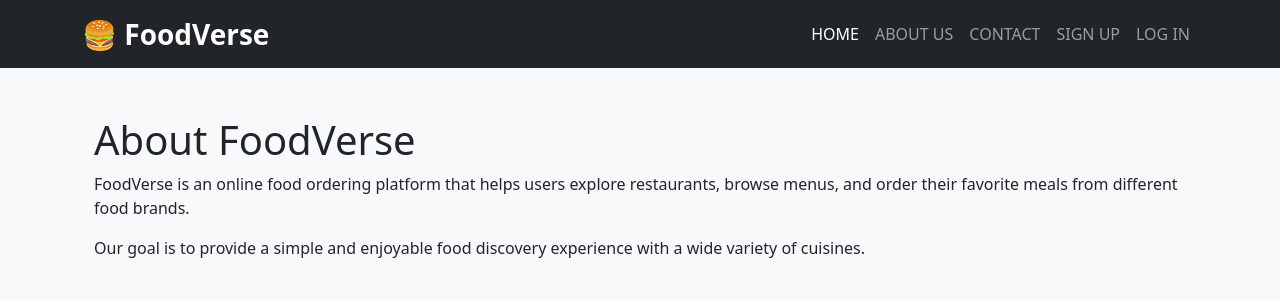
After one commit to patil-vaishnavii/FoodVerse-Food-Ordering-WebApp, a Django app: page /about/ in a window 1280 px wide. The commit adds this page. Shown: the top 300 px of the page. Run offline with Django 5.2, Linux system fonts and the light colour scheme.

Commit message:
added contact and about us page

```diff
--- a/backend/FoodVerse/urls.py
+++ b/backend/FoodVerse/urls.py
@@ -19,11 +19,14 @@ from django.urls import path,include
 
 from django.conf import settings
 from django.conf.urls.static import static
-
+from . import views
 urlpatterns = [
     path("admin/", admin.site.urls),
-    path("", include("restaurants.urls")),
+    path("",include("restaurants.urls")),
     path("",include("accounts.urls")),
+    path("about/",views.about,name='about'),
+    path('contact/',views.contact,name='contact'),
+
 ]
 
 if settings.DEBUG:
--- /dev/null
+++ b/backend/FoodVerse/views.py
@@ -0,0 +1,7 @@
+from django.shortcuts import render
+
+def about(request):
+  return render(request,"about.html")
+
+def contact(request):
+  return render(request,"contact.html")
--- a/backend/restaurants/templates/restaurants/restaurant_detail.html
+++ b/backend/restaurants/templates/restaurants/restaurant_detail.html
@@ -68,7 +68,7 @@
 
 
         <h5>
-            ${{ item.price }}
+            Rs.{{ item.price }}
         </h5>
 
 
--- /dev/null
+++ b/frontend/templates/about.html
@@ -0,0 +1,22 @@
+{% extends "base.html" %}
+
+{% block content %}
+
+<div class="container mt-5">
+
+    <h1>About FoodVerse</h1>
+
+    <p>
+        FoodVerse is an online food ordering platform that helps users
+        explore restaurants, browse menus, and order their favorite meals
+        from different food brands.
+    </p>
+
+    <p>
+        Our goal is to provide a simple and enjoyable food discovery
+        experience with a wide variety of cuisines.
+    </p>
+
+</div>
+
+{% endblock %}
--- a/frontend/templates/base.html
+++ b/frontend/templates/base.html
@@ -39,11 +39,11 @@
                 </li>
 
                 <li class="nav-item">
-                    <a class="nav-link" href="#">ABOUT US</a>
+                    <a class="nav-link" href="{% url 'about' %}">ABOUT US</a>
                 </li>
 
                 <li class="nav-item">
-                    <a class="nav-link" href="#">CONTACT</a>
+                    <a class="nav-link" href="{% url 'contact' %}">CONTACT</a>
                 </li>
 
         {% if user.is_authenticated %}
```
Also changed, not shown: frontend/templates/contact.html (added, +22 -0 lines), backend/restaurants/food-plate3.png (deleted), backend/restaurants/food-plate3_8TMWpus.png (deleted).
